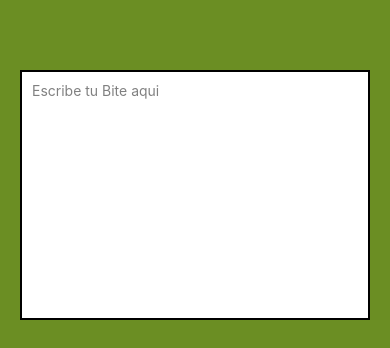
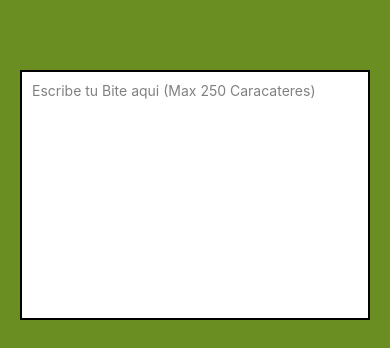
Before and after one commit to jairoalperez/CrocBites---Front---React-Native, a React Native app in the folder front/: screen /MakePost in a window 390 px wide. Shown: the part 212-560 px from the top of the page. Built offline with nearby package versions, Linux system fonts and the light colour scheme; no server answers.

Commit message:
Limitando caracteres

```diff
--- a/front/screens/MakePost.js
+++ b/front/screens/MakePost.js
@@ -121,10 +121,11 @@ const MakePost = () => {
           <TextInput
             style={styles.tinputu}
             keyboardType='default'
-            placeholder='Escribe tu Bite aqui'
+            placeholder='Escribe tu Bite aqui (Max 250 Caracateres)'
             placeholderTextColor='gray'
             multiline
             textAlignVertical='top'
+            maxLength={250}
             onChangeText={(value) => handleChangeText('contenido', value)} />
 
           <TouchableOpacity onPress={openLibrary} style={styles.uploadBtn}>
--- a/front/screens/Register.js
+++ b/front/screens/Register.js
@@ -64,6 +64,7 @@ const Register = () => {
         keyboardType='default'
         placeholder='Nombre'
         placeholderTextColor='gray'
+        maxLength={8}
         onChangeText={(value) => handleChangeText('name', value)} />
 
       <TextInput
@@ -71,6 +72,7 @@ const Register = () => {
         keyboardType='default'
         placeholder='Apellido'
         placeholderTextColor='gray'
+        maxLength={8}
         onChangeText={(value) => handleChangeText('last', value)} />
 
       <TextInput
@@ -78,6 +80,7 @@ const Register = () => {
         keyboardType='default'
         placeholder='Username'
         placeholderTextColor='gray'
+        maxLength={10}
         onChangeText={(value) => handleChangeText('user', value)} />
 
       <TextInput
```
